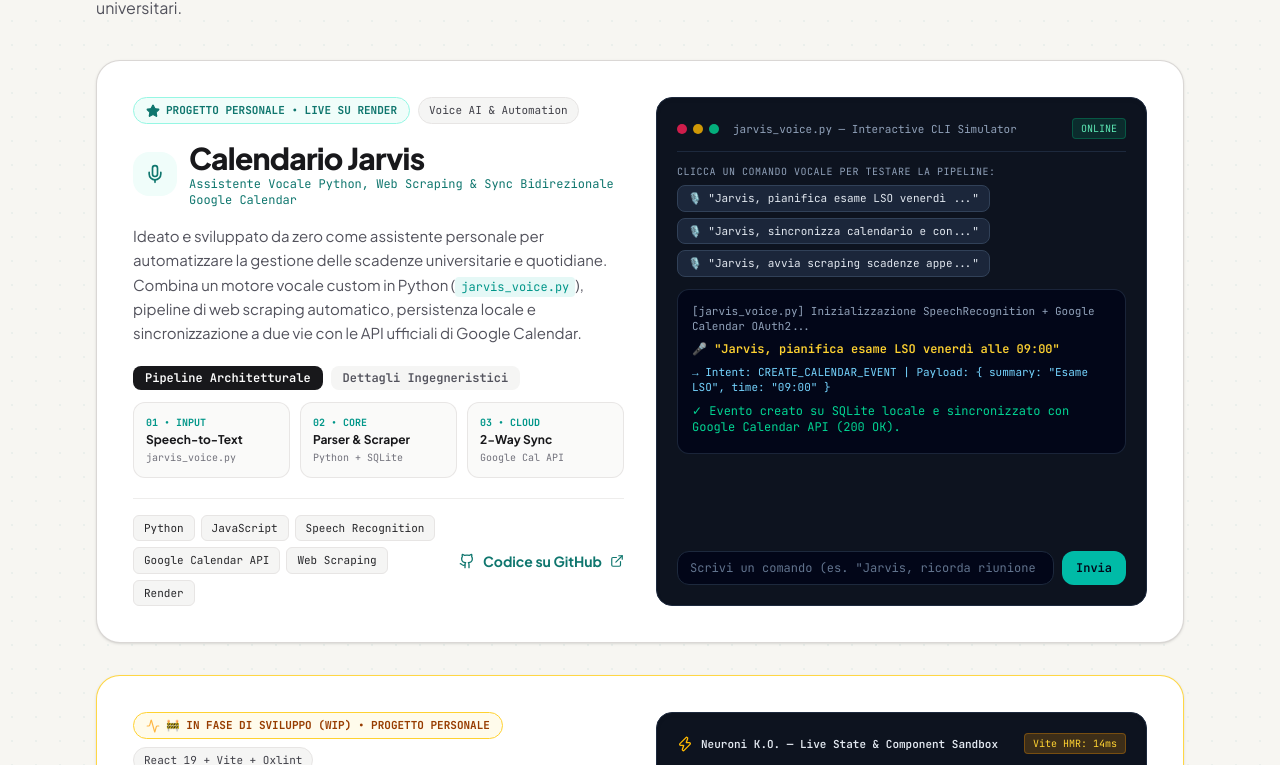
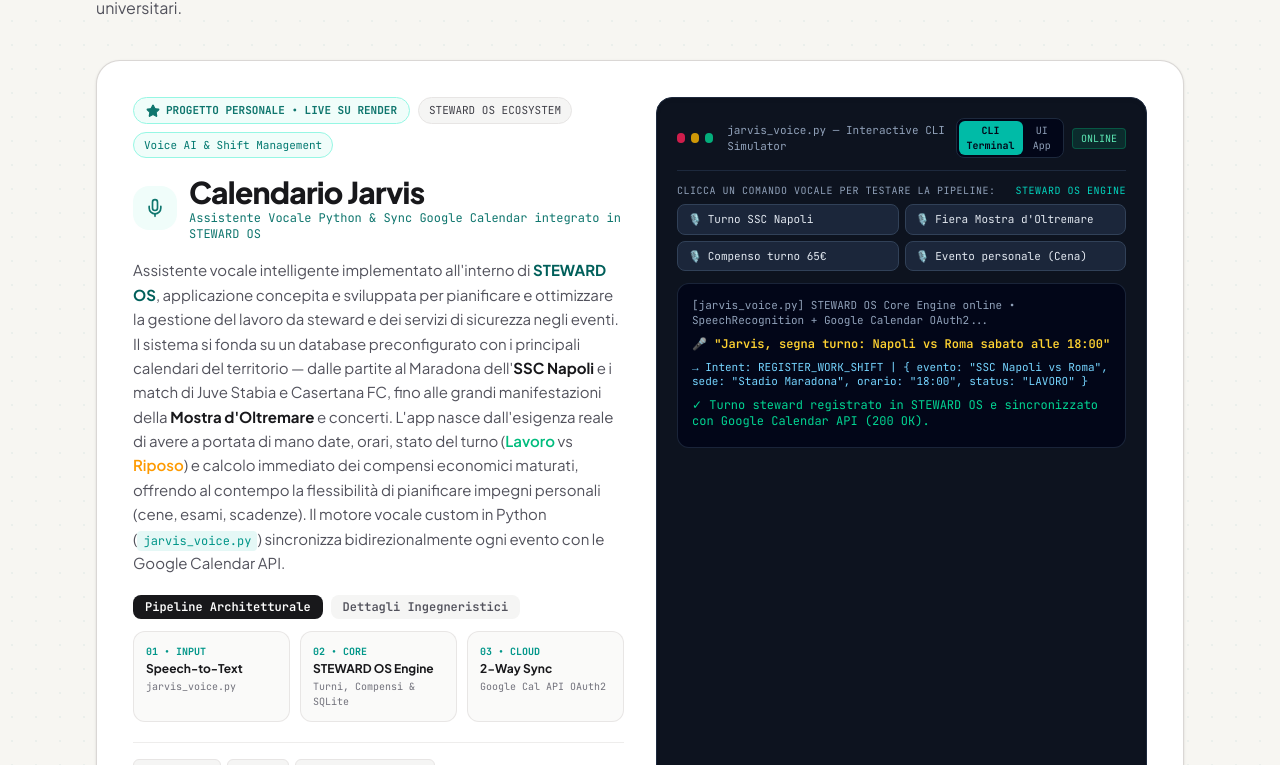
Before and after one commit to AndrewJar09-star/portfolio, a React (Vite) app in the folder portfolio/: page / in a window 1280 px wide. Shown: the part 975-1740 px from the top of the page. Built offline with nearby package versions, Linux system fonts and the light colour scheme.

Commit message:
modifica jarvis

```diff
--- a/portfolio/src/App.jsx
+++ b/portfolio/src/App.jsx
@@ -1,4 +1,5 @@
 import React, { useState, useRef } from 'react';
+import stewardOsPreview from './assets/steward-os-preview.jpg';
 import {
   Mail,
   ArrowDown,
@@ -90,36 +91,47 @@ export default function App() {
   const [copiedEmail, setCopiedEmail] = useState(false);
   const fileInputRef = useRef(null);
 
-  // --- INTERACTIVE WIDGET 1: CALENDARIO JARVIS VOICE TERMINAL ---
+  // --- INTERACTIVE WIDGET 1: CALENDARIO JARVIS / STEWARD OS VOICE TERMINAL ---
   const jarvisPresets = [
     {
-      cmd: 'Jarvis, pianifica esame LSO venerdì alle 09:00',
-      intent: 'CREATE_CALENDAR_EVENT',
-      entity: '{ summary: "Esame LSO", day: "Venerdì", time: "09:00", sync: "GoogleCalendar" }',
-      response: '✓ Evento creato su SQLite locale e sincronizzato con Google Calendar API (200 OK).'
+      cmd: 'Jarvis, segna turno: Napoli vs Roma sabato alle 18:00',
+      label: 'Turno SSC Napoli',
+      intent: 'REGISTER_WORK_SHIFT',
+      entity: '{ evento: "SSC Napoli vs Roma", sede: "Stadio Maradona", orario: "18:00", status: "LAVORO" }',
+      response: '✓ Turno steward confermato per Napoli vs Roma (18:00). Evento sincronizzato su Google Calendar API (200 OK).'
     },
     {
-      cmd: 'Jarvis, sincronizza calendario e controlla conflitti',
-      intent: 'TWO_WAY_SYNC_CALENDAR',
-      entity: '{ provider: "Google Calendar v3", mode: "bidirectional", conflicts: 0 }',
-      response: '✓ Sincronizzazione bidirezionale completata: 4 eventi aggiornati, 0 conflitti.'
+      cmd: 'Jarvis, fiera Tutto Sposi alla Mostra d\'Oltremare alle 10:30',
+      label: 'Fiera Mostra d\'Oltremare',
+      intent: 'ADD_VENUE_EVENT',
+      entity: '{ fiera: "TUTTO SPOSI 2026", location: "Mostra d\'Oltremare", orario: "10:30", note: "Fiera weekend" }',
+      response: '✓ Evento fieristico registrato nel calendario Mostra d\'Oltremare e allineato con Google Calendar.'
     },
     {
-      cmd: 'Jarvis, avvia scraping scadenze appelli UniNa',
-      intent: 'RUN_WEB_SCRAPER',
-      entity: '{ module: "unina_scraper.py", target: "date_esami", persist: true }',
-      response: '✓ Scraping completato: estratte 3 nuove date e salvate nel calendario smart.'
+      cmd: 'Jarvis, registra compenso di 65€ per turno Casertana',
+      label: 'Compenso turno 65€',
+      intent: 'RECORD_EARNINGS',
+      entity: '{ evento: "Casertana FC vs Bari", compenso: "65.00€", stato: "ACCREDITATO", categoria: "Sicurezza/Steward" }',
+      response: '✓ Compenso di 65.00€ registrato nel riepilogo guadagni di STEWARD OS.'
+    },
+    {
+      cmd: 'Jarvis, inserisci cena con amici venerdì alle 20:30',
+      label: 'Evento personale (Cena)',
+      intent: 'CREATE_PERSONAL_EVENT',
+      entity: '{ categoria: "Personale", evento: "Cena con amici", giorno: "Venerdì", orario: "20:30", stato: "RIPOSO" }',
+      response: '✓ Evento personale salvato: verificata disponibilità (nessun conflitto con turni di lavoro).'
     }
   ];
 
   const [jarvisLogs, setJarvisLogs] = useState([
-    { type: 'sys', text: '[jarvis_voice.py] Inizializzazione SpeechRecognition + Google Calendar OAuth2...' },
-    { type: 'in', text: '🎤 "Jarvis, pianifica esame LSO venerdì alle 09:00"' },
-    { type: 'json', text: '→ Intent: CREATE_CALENDAR_EVENT | Payload: { summary: "Esame LSO", time: "09:00" }' },
-    { type: 'ok', text: '✓ Evento creato su SQLite locale e sincronizzato con Google Calendar API (200 OK).' }
+    { type: 'sys', text: '[jarvis_voice.py] STEWARD OS Core Engine online • SpeechRecognition + Google Calendar OAuth2...' },
+    { type: 'in', text: '🎤 "Jarvis, segna turno: Napoli vs Roma sabato alle 18:00"' },
+    { type: 'json', text: '→ Intent: REGISTER_WORK_SHIFT | { evento: "SSC Napoli vs Roma", sede: "Stadio Maradona", orario: "18:00", status: "LAVORO" }' },
+    { type: 'ok', text: '✓ Turno steward registrato in STEWARD OS e sincronizzato con Google Calendar API (200 OK).' }
   ]);
   const [jarvisCustomInput, setJarvisCustomInput] = useState('');
   const [jarvisTab, setJarvisTab] = useState('pipeline');
+  const [jarvisTerminalView, setJarvisTerminalView] = useState('cli'); // 'cli' | 'preview'
 
   const triggerJarvisCommand = (preset) => {
     setJarvisLogs((prev) => [
@@ -134,16 +146,36 @@ export default function App() {
     e.preventDefault();
     if (!jarvisCustomInput.trim()) return;
     const clean = jarvisCustomInput.trim();
+    const lower = clean.toLowerCase();
+
+    let simulatedIntent = 'CUSTOM_VOICE_QUERY';
+    let simulatedEntity = `{ query: "${clean.slice(0, 30)}", confidence: 0.98 }`;
+    let simulatedResponse = '✓ Comando elaborato da jarvis_voice.py e sincronizzato nel database di STEWARD OS.';
+
+    if (lower.includes('compenso') || lower.includes('euro') || lower.includes('€') || lower.includes('guadagn') || lower.includes('paga')) {
+      simulatedIntent = 'RECORD_EARNINGS';
+      simulatedEntity = `{ input: "${clean.slice(0, 32)}", tipo: "Compenso", valuta: "EUR", stato: "ACCREDITATO" }`;
+      simulatedResponse = '✓ Importo registrato nel bilancio guadagni di STEWARD OS.';
+    } else if (lower.includes('napoli') || lower.includes('stabia') || lower.includes('casertana') || lower.includes('mostra') || lower.includes('turno') || lower.includes('fiera') || lower.includes('lavoro')) {
+      simulatedIntent = 'REGISTER_WORK_SHIFT';
+      simulatedEntity = `{ turno: "${clean.slice(0, 32)}", stato: "LAVORO", sync: "Google Calendar" }`;
+      simulatedResponse = '✓ Turno di lavoro salvato in STEWARD OS e sincronizzato con Google Calendar.';
+    } else if (lower.includes('riposo') || lower.includes('cena') || lower.includes('esame') || lower.includes('personale') || lower.includes('studio')) {
+      simulatedIntent = 'CREATE_PERSONAL_EVENT';
+      simulatedEntity = `{ impegno: "${clean.slice(0, 32)}", stato: "RIPOSO/PERSONALE" }`;
+      simulatedResponse = '✓ Evento personale salvato: verificata disponibilità (nessun conflitto turni).';
+    }
+
     setJarvisLogs((prev) => [
       ...prev.slice(-5),
       { type: 'in', text: `🎤 "${clean}"` },
       {
         type: 'json',
-        text: `→ Intent: CUSTOM_VOICE_QUERY | { raw_audio_parsed: "${clean.slice(0, 28)}...", confidence: 0.98 }`
+        text: `→ Intent: ${simulatedIntent} | ${simulatedEntity}`
       },
       {
         type: 'ok',
-        text: '✓ Comando elaborato da jarvis_voice.py e registrato nel database eventi.'
+        text: simulatedResponse
       }
     ]);
     setJarvisCustomInput('');
@@ -774,7 +806,16 @@ export default function App() {
                               : 'bg-stone-100 text-zinc-700 border-stone-200'
                           }`}
                         >
-                          Voice AI & Automation
+                          STEWARD OS ECOSYSTEM
+                        </span>
+                        <span
+                          className={`font-mono-code text-[11px] px-2.5 py-1 rounded-full border ${
+                            isDark
+                              ? 'bg-teal-900/40 text-teal-300 border-teal-700/60'
+                              : 'bg-teal-50 text-teal-700 border-teal-200'
+                          }`}
+                        >
+                          Voice AI & Shift Management
                         </span>
                       </div>
 
@@ -799,7 +840,7 @@ export default function App() {
                               isDark ? 'text-teal-400' : 'text-[#0F766E]'
                             }`}
                           >
-                            Assistente Vocale Python, Web Scraping & Sync Bidirezionale Google Calendar
+                            Assistente Vocale Python & Sync Google Calendar integrato in STEWARD OS
                           </p>
                         </div>
                       </div>
@@ -809,11 +850,21 @@ export default function App() {
                           isDark ? 'text-slate-300' : 'text-zinc-600'
                         }`}
                       >
-                        Ideato e sviluppato da zero come assistente personale per automatizzare la gestione delle scadenze universitarie e quotidiane. Combina un motore vocale custom in Python (
+                        Assistente vocale intelligente implementato all'interno di{' '}
+                        <strong className={isDark ? 'text-teal-300 font-bold' : 'text-teal-800 font-bold'}>
+                          STEWARD OS
+                        </strong>
+                        , applicazione concepita e sviluppata per pianificare e ottimizzare la gestione del lavoro da steward e dei servizi di sicurezza negli eventi. Il sistema si fonda su un database preconfigurato con i principali calendari del territorio — dalle partite al Maradona dell'
+                        <strong className={isDark ? 'text-white' : 'text-zinc-900'}>SSC Napoli</strong>{' '}
+                        e i match di Juve Stabia e Casertana FC, fino alle grandi manifestazioni della{' '}
+                        <strong className={isDark ? 'text-white' : 'text-zinc-900'}>Mostra d'Oltremare</strong>{' '}
+                        e concerti. L'app nasce dall'esigenza reale di avere a portata di mano date, orari, stato del turno (
+                        <span className="font-semibold text-emerald-500">Lavoro</span> vs{' '}
+                        <span className="font-semibold text-amber-500">Riposo</span>) e calcolo immediato dei compensi economici maturati, offrendo al contempo la flessibilità di pianificare impegni personali (cene, esami, scadenze). Il motore vocale custom in Python (
                         <code className="font-mono-code text-xs px-1.5 py-0.5 rounded bg-teal-500/10 text-teal-600 dark:text-teal-300">
                           jarvis_voice.py
                         </code>
-                        ), pipeline di web scraping automatico, persistenza locale e sincronizzazione a due vie con le API ufficiali di Google Calendar.
+                        ) sincronizza bidirezionalmente ogni evento con le Google Calendar API.
                       </p>
 
                       {/* Mini Switcher for Architecture vs Features */}
@@ -855,8 +906,8 @@ export default function App() {
                           <div className="grid grid-cols-3 gap-2.5">
                             {[
                               { step: '01 • INPUT', title: 'Speech-to-Text', sub: 'jarvis_voice.py' },
-                              { step: '02 • CORE', title: 'Parser & Scraper', sub: 'Python + SQLite' },
-                              { step: '03 • CLOUD', title: '2-Way Sync', sub: 'Google Cal API' }
+                              { step: '02 • CORE', title: 'STEWARD OS Engine', sub: 'Turni, Compensi & SQLite' },
+                              { step: '03 • CLOUD', title: '2-Way Sync', sub: 'Google Cal API OAuth2' }
                             ].map((item) => (
                               <div
                                 key={item.step}
@@ -890,15 +941,15 @@ export default function App() {
                           >
                             <li className="flex items-start gap-2">
                               <span className="text-teal-500 font-bold">•</span>
-                              <span>Riconoscimento vocale in italiano con estrazione di data, ora e priorità.</span>
+                              <span>Parsing in linguaggio naturale di turni sul campo (SSC Napoli, Mostra d'Oltremare, concerti), compensi economici e disponibilità (lavoro / riposo).</span>
                             </li>
                             <li className="flex items-start gap-2">
                               <span className="text-teal-500 font-bold">•</span>
-                              <span>Allineamento automatico tra database locale di fallback e Google Calendar.</span>
+                              <span>Database SQLite precaricato con calendari sportivi e fieristici, tracciamento storico compensi e compatibilità con impegni personali.</span>
                             </li>
                             <li className="flex items-start gap-2">
                               <span className="text-teal-500 font-bold">•</span>
-                              <span>Configurato con Render (`render.yaml`) per deploy cloud continuativo.</span>
+                              <span>Sincronizzazione bidirezionale con Google Calendar v3 e deploy cloud pronto per notificare scadenze e turni su mobile in tempo reale.</span>
                             </li>
                           </ul>
                         )}
@@ -908,7 +959,7 @@ export default function App() {
                     {/* Tags & GitHub Link */}
                     <div className="pt-4 border-t border-stone-200/70 dark:border-slate-800 flex flex-col sm:flex-row sm:items-center justify-between gap-4">
                       <div className="flex flex-wrap gap-1.5">
-                        {['Python', 'JavaScript', 'Speech Recognition', 'Google Calendar API', 'Web Scraping', 'Render'].map(
+                        {['STEWARD OS', 'Python', 'Speech Recognition', 'Google Calendar API', 'SQLite', 'Turni & Compensi', 'Render'].map(
                           (t) => (
                             <span
                               key={t}
@@ -955,25 +1006,56 @@ export default function App() {
                               jarvis_voice.py — Interactive CLI Simulator
                             </span>
                           </div>
+                          <div className="flex items-center gap-2">
+                            <div className="flex items-center bg-slate-950 p-0.5 rounded-lg border border-slate-800">
+                              <button
+                                type="button"
+                                onClick={() => setJarvisTerminalView('cli')}
+                                className={`font-mono-code text-[10px] px-2 py-0.5 rounded-md transition-colors cursor-pointer ${
+                                  jarvisTerminalView === 'cli'
+                                    ? 'bg-teal-500 text-slate-950 font-bold'
+                                    : 'text-slate-400 hover:text-slate-200'
+                                }`}
+                              >
+                                CLI Terminal
+                              </button>
+                              <button
+                                type="button"
+                                onClick={() => setJarvisTerminalView('preview')}
+                                className={`font-mono-code text-[10px] px-2 py-0.5 rounded-md transition-colors cursor-pointer ${
+                                  jarvisTerminalView === 'preview'
+                                    ? 'bg-teal-500 text-slate-950 font-bold'
+                                    : 'text-slate-400 hover:text-slate-200'
+                                }`}
+                              >
+                                UI App
+                              </button>
+                            </div>
                             <span className="font-mono-code text-[10px] px-2 py-0.5 rounded bg-emerald-500/15 text-emerald-300 border border-emerald-500/30">
                               ONLINE
                             </span>
                           </div>
-
+                        </div>
+
+                        {jarvisTerminalView === 'cli' ? (
+                          <>
                             {/* Preset Voice Commands */}
                             <div className="mb-3">
-                          <div className="font-mono-code text-[10px] uppercase tracking-wider text-slate-400 mb-1.5">
-                            Clicca un comando vocale per testare la pipeline:
-                          </div>
-                          <div className="flex flex-wrap gap-1.5">
+                              <div className="font-mono-code text-[10px] uppercase tracking-wider text-slate-400 mb-1.5 flex items-center justify-between">
+                                <span>Clicca un comando vocale per testare la pipeline:</span>
+                                <span className="text-[10px] text-teal-400 font-mono-code">Steward OS Engine</span>
+                              </div>
+                              <div className="grid grid-cols-1 sm:grid-cols-2 gap-1.5">
                                 {jarvisPresets.map((p, idx) => (
                                   <button
                                     key={idx}
                                     type="button"
                                     onClick={() => triggerJarvisCommand(p)}
-                                className="font-mono-code text-[11px] px-2.5 py-1 rounded-lg bg-slate-800/90 hover:bg-teal-950 hover:text-teal-300 hover:border-teal-500/40 text-slate-200 border border-slate-700 transition-all text-left cursor-pointer"
-                              >
-                                🎙️ "{p.cmd.slice(0, 36)}..."
+                                    className="font-mono-code text-[11px] px-2.5 py-1.5 rounded-lg bg-slate-800/90 hover:bg-teal-950 hover:text-teal-300 hover:border-teal-500/40 text-slate-200 border border-slate-700 transition-all text-left cursor-pointer flex items-center gap-1.5 truncate"
+                                    title={p.cmd}
+                                  >
+                                    <span className="shrink-0">🎙️</span>
+                                    <span className="truncate">{p.label}</span>
                                   </button>
                                 ))}
                               </div>
@@ -998,15 +1080,42 @@ export default function App() {
                                 </div>
                               ))}
                             </div>
-                      </div>
-
-                      {/* Custom Voice Prompt Input */}
+                          </>
+                        ) : (
+                          <div className="flex flex-col space-y-2.5">
+                            <div className="relative rounded-xl overflow-hidden border border-slate-800 bg-slate-950 shadow-inner group">
+                              <img
+                                src={stewardOsPreview}
+                                alt="STEWARD OS Dashboard Reale"
+                                className="w-full h-auto max-h-[235px] object-cover object-top rounded-lg transition-transform duration-300 group-hover:scale-[1.02]"
+                              />
+                              <div className="absolute inset-0 bg-gradient-to-t from-slate-950/80 via-transparent to-transparent pointer-events-none" />
+                              <span className="absolute bottom-2 left-2.5 font-mono-code text-[10px] px-2 py-0.5 rounded bg-slate-900/90 text-teal-300 border border-teal-500/30">
+                                STEWARD OS • Dashboard Turni & Eventi
+                              </span>
+                            </div>
+
+                            <div className="text-xs text-slate-300 bg-slate-950/80 p-2.5 rounded-xl border border-slate-800">
+                              <div className="font-mono-code text-[11px] font-bold text-teal-400 flex items-center justify-between mb-1">
+                                <span>Dashboard Operativa STEWARD OS</span>
+                                <span className="text-[10px] text-slate-400">J.A.R.V.I.S. Core Engine</span>
+                              </div>
+                              <p className="text-[11px] text-slate-300 leading-relaxed">
+                                Calendario mensile con switch calendari di lavoro (SSC Napoli, Juve Stabia, Casertana FC, Mostra d'Oltremare, Eventi Aggiunti), prossimo turno in evidenza e reattore vocale JARVIS integrato.
+                              </p>
+                            </div>
+                          </div>
+                        )}
+                      </div>
+
+                      {/* Custom Voice Prompt Input / Switch back button */}
+                      {jarvisTerminalView === 'cli' ? (
                         <form onSubmit={handleJarvisCustomSubmit} className="mt-3 flex gap-2">
                           <input
                             type="text"
                             value={jarvisCustomInput}
                             onChange={(e) => setJarvisCustomInput(e.target.value)}
-                          placeholder='Scrivi un comando (es. "Jarvis, ricorda riunione domani alle 15")...'
+                            placeholder='Scrivi un comando (es. "Jarvis, turno Napoli" o "compenso 65€")...'
                             className="font-mono-code text-xs bg-slate-950 border border-slate-800 rounded-xl px-3 py-2 text-white placeholder-slate-500 flex-1 focus:outline-none focus:border-teal-500"
                           />
                           <button
@@ -1016,6 +1125,15 @@ export default function App() {
                             Invia
                           </button>
                         </form>
+                      ) : (
+                        <button
+                          type="button"
+                          onClick={() => setJarvisTerminalView('cli')}
+                          className="mt-3 w-full font-mono-code text-xs font-semibold py-2 rounded-xl bg-slate-800 hover:bg-slate-700 text-teal-300 border border-slate-700 transition-colors cursor-pointer text-center"
+                        >
+                          ← Torna al Simulatore CLI Interattivo
+                        </button>
+                      )}
                     </div>
                   </div>
                 </div>
@@ -1651,7 +1769,7 @@ export default function App() {
                   Università di Napoli Federico II
                 </strong>
                 , amo aprire l’editor e costruire prodotti miei da zero: che si tratti di collegare un assistente vocale Python a Google Calendar (
-                <em>Calendario Jarvis</em>) o sperimentare nuove meccaniche interattive in React e Vite (
+                <em>Calendario Jarvis / STEWARD OS</em>) o sperimentare nuove meccaniche interattive in React e Vite (
                 <em>Neuroni K.O.</em>).
               </p>
 
```
Also changed, not shown: portfolio/src/assets/steward-os-preview.jpg (added). Lines whose indentation alone changed are shown as unchanged.
